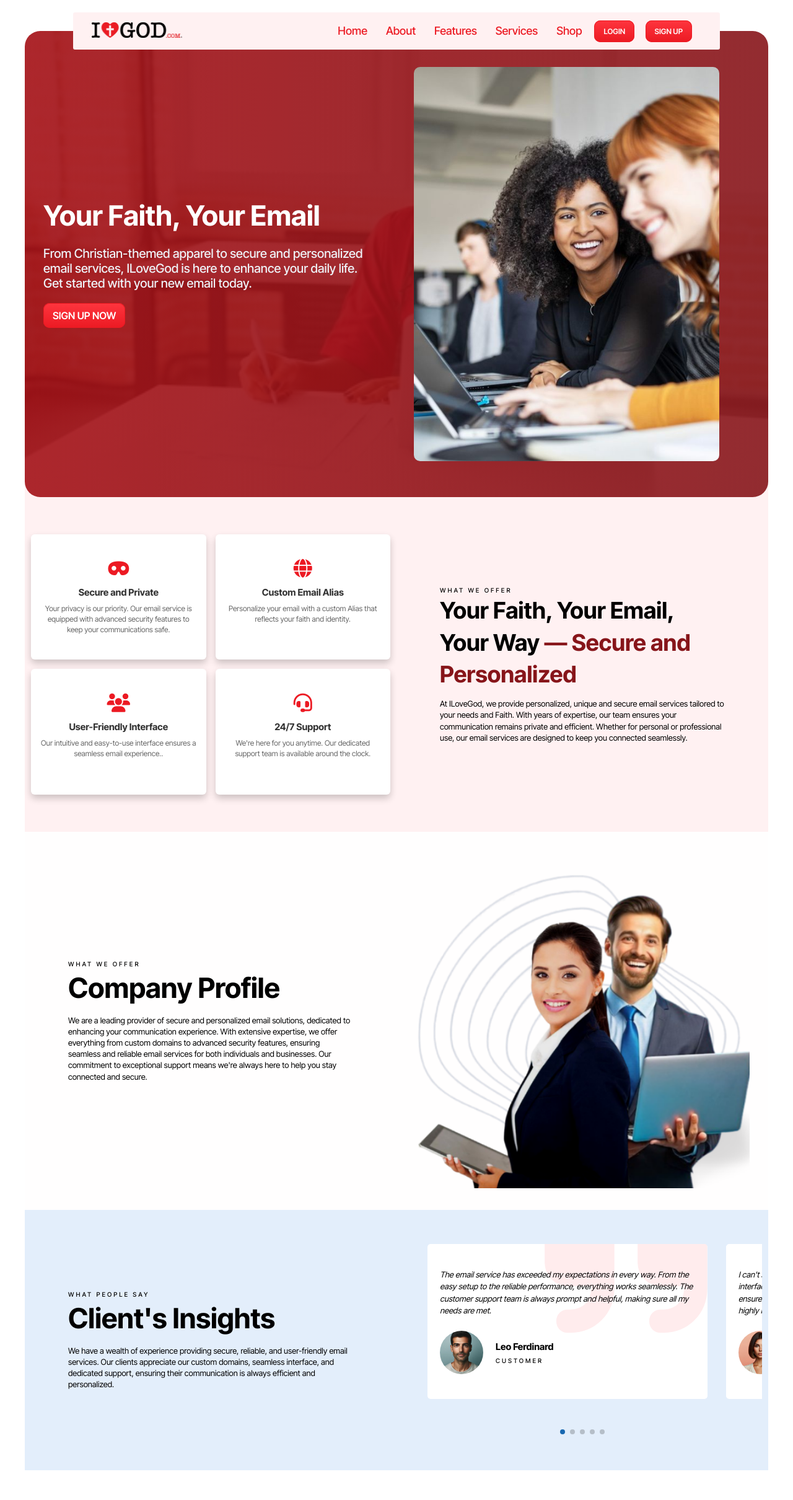
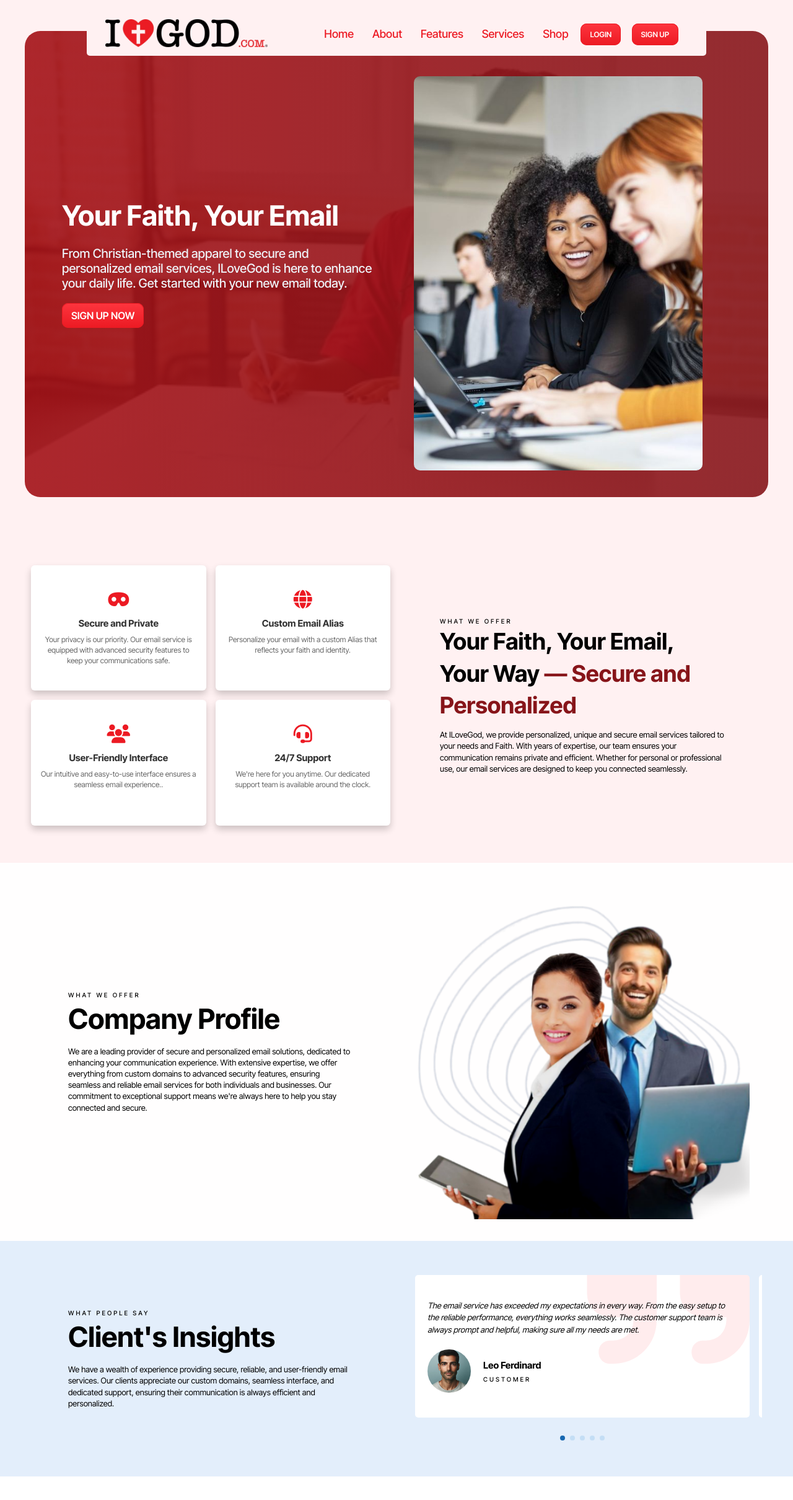
Before and after one commit to PraisesAmaiyo/ILoveGodShop, a website: page index.html in a window 1280 px wide. Shown: the whole page at 62% size. After the commit the page ends 2382 px from the top, so only its background shows below. Drawn offline with nearby package versions, Linux system fonts and the light colour scheme; some packages are replaced by stand-ins of ours; a script that the page names is missing.

Commit message:
Completed the slider Client Insight and General adjustment of the UI

```diff
--- a/JS/swiper.js
+++ b/JS/swiper.js
@@ -1,36 +1,11 @@
-// Testimonial;
 var swiper = new Swiper('.swiper-3', {
-  slidesPerView: 1.2,
-  spaceBetween: 30,
+  slidesPerView: 'auto',
+  spaceBetween: 15,
   freeMode: true,
-  //   centeredSlides: true,
+  centeredSlides: true,
   //   loop: true,
   pagination: {
     el: '.swiper-pagination',
     clickable: true,
   },
-  navigation: {
-    nextEl: '.swiper-button-next',
-    prevEl: '.swiper-button-prev',
-  },
-
-  //   autoplay: {
-  //     delay: 4000,
-  //     disableOnInteraction: false,
-  //   },
-
-  //   breakpoints: {
-  //     320: {
-  //       slidesPerView: 1,
-  //       spaceBetween: 15,
-  //     },
-  //     480: {
-  //       slidesPerView: 1.5,
-  //       spaceBetween: 20,
-  //     },
-  //     640: {
-  //       slidesPerView: 2,
-  //       spaceBetween: 30,
-  //     },
-  //   },
 });
--- a/index.html
+++ b/index.html
@@ -36,6 +36,9 @@
 <body class=" home">
    <main class="home-container">
 
+
+
+      <section class="section-hero">
          <header class="navigation-header">
             <a href="/index.html">
                <img class="logo" alt="ILoveGod logo" src="img/logo.png" />
@@ -70,7 +73,6 @@
 
          </header>
 
-      <section class="section-hero">
          <div class="hero">
             <div class="hero-text">
                <h1 class="hero-text-main">
@@ -94,6 +96,8 @@
       </section>
 
       <section class="section-features">
+         <div class="features-container">
+
             <div class="fill-space"></div>
             <div class="section-features__cards">
                <div class="feature-card">
@@ -107,7 +111,8 @@
                <div class="feature-card">
                   <i class="fa-solid fa-globe feature-card__icon"></i>
                   <h2 class="feature-card__title">Custom Email Alias</h2>
-               <span class="feature-card__text">Personalize your email with a custom Alias that reflects your faith and
+                  <span class="feature-card__text">Personalize your email with a custom Alias that reflects your faith
+                     and
                      identity.</span>
                </div>
 
@@ -136,16 +141,21 @@
                   </span>
                </h1>
 
-            <h5 class="feature-subtext">At ILoveGod, we provide personalized, unique and secure email services tailored
+               <h5 class="feature-subtext">At ILoveGod, we provide personalized, unique and secure email services
+                  tailored
                   to your needs and Faith.
                   With years of
                   expertise, our team ensures your communication remains private and efficient. Whether for personal or
                   professional use, our email services are designed to keep you connected seamlessly.
                </h5>
             </div>
+         </div>
       </section>
 
       <section class="section-abouts">
+
+         <div class="abouts-container">
+
 
             <div class="section-abouts__texts">
                <span class="tag">What we offer</span>
@@ -154,10 +164,13 @@
                   Company Profile
                </h1>
 
-            <h5 class="about-subtext">We are a leading provider of secure and personalized email solutions, dedicated to
+               <h5 class="about-subtext">We are a leading provider of secure and personalized email solutions, dedicated
+                  to
                   enhancing your communication experience. With extensive expertise, we offer everything from custom
-               domains to advanced security features, ensuring seamless and reliable email services for both individuals
-               and businesses. Our commitment to exceptional support means we're always here to help you stay connected
+                  domains to advanced security features, ensuring seamless and reliable email services for both
+                  individuals
+                  and businesses. Our commitment to exceptional support means we're always here to help you stay
+                  connected
                   and secure.
                </h5>
             </div>
@@ -165,9 +178,12 @@
             <div class="section-abouts_image">
                <img class="about-image" src="img/about-image-4.png" alt="Home image">
             </div>
+         </div>
       </section>
 
       <section class="section-testimonial">
+         <div class="testimonial-container">
+
 
             <div class="section-testimonial__texts">
                <span class="tag">What people say</span>
@@ -176,9 +192,11 @@
                   Client's Insights
                </h1>
 
-            <h5 class="testimonial-subtext">We have a wealth of experience providing secure, reliable, and user-friendly
+               <h5 class="testimonial-subtext">We have a wealth of experience providing secure, reliable, and
+                  user-friendly
                   email
-               services. Our clients appreciate our custom domains, seamless interface, and dedicated support, ensuring
+                  services. Our clients appreciate our custom domains, seamless interface, and dedicated support,
+                  ensuring
                   their communication is always efficient and personalized.
                </h5>
             </div>
@@ -192,7 +210,8 @@
 
                      <p class="client-comment">
                         The email service has exceeded my expectations in every way. From the easy setup to the reliable
-                     performance, everything works seamlessly. The customer support team is always prompt and helpful,
+                        performance, everything works seamlessly. The customer support team is always prompt and
+                        helpful,
                         making sure all my needs are met.
                      </p>
 
@@ -229,7 +248,8 @@
                      <i class="fas fa-quote-right quote"></i>
 
                      <p class="client-comment">
-                     I appreciate the level of security and privacy this email service offers. It's comforting to know
+                        I appreciate the level of security and privacy this email service offers. It's comforting to
+                        know
                         that my personal information is protected. The support team is also fantastic, always ready to
                         assist with any issues.
                      </p>
@@ -249,7 +269,8 @@
 
                      <p class="client-comment">
                         The 24/7 support is a game-changer for me. I often work late hours, and knowing that help is
-                     available anytime I need it is incredibly reassuring. The overall experience has been nothing short
+                        available anytime I need it is incredibly reassuring. The overall experience has been nothing
+                        short
                         of amazing
                      </p>
 
@@ -267,7 +288,8 @@
                      <i class="fas fa-quote-right quote"></i>
 
                      <p class="client-comment">
-                     The user-friendly interface makes managing my emails a breeze. Plus, the security features give me
+                        The user-friendly interface makes managing my emails a breeze. Plus, the security features give
+                        me
                         peace of mind knowing that my communications are safe. The support team is always there to help
                         whenever I need it.
                      </p>
@@ -282,11 +304,11 @@
                      </div>
                   </div>
 
-
-
+                  <!-- <div class="swiper-slide testimonial-item"></div> -->
                </div>
 
                <div class="swiper-pagination"></div>
+            </div>
          </div>
       </section>
 
--- a/sass/_home.scss
+++ b/sass/_home.scss
@@ -1,17 +1,15 @@
 body.home {
-   display: flex;
-   justify-content: center;
-   padding: 5rem 2rem;
+   // padding: 5rem 2rem;
 
    .home-container {
-      width: 120rem;
+      // width: 120rem;
       position: relative;
 
       .section-hero {
-         background-image: linear-gradient(to right, rgba($color-primary-800, .9), rgba($color-primary-900, .9)), url(../img/home.jpeg);
-         background-size: cover;
-         background-position: center;
-         border-radius: 25px;
+         background-color: $color-primary-50;
+         padding: 5rem 3rem;
+         position: relative;
+
          // display: grid;
          // grid-template-rows: 85vh;
          // padding: 6rem 4rem;
@@ -20,17 +18,26 @@ body.home {
          // @media only screen and (max-width:$bp-big) {
          //    grid-template-rows: 80vh;
          // }
-      }
+
 
          .hero {
-
+            padding: 0 3rem;
+            position: relative;
+            height: 94vh;
+            max-width: 120rem;
+            margin: 0 auto;
             text-align: center;
             display: grid;
             grid-template-columns: 1fr 1fr;
             gap: 1.5rem;
             align-items: center;
             justify-content: center;
-         height: 94vh;
+
+            background-image: linear-gradient(to right, rgba($color-primary-800, .9), rgba($color-primary-900, .9)), url(../img/home.jpeg);
+            background-size: cover;
+            background-position: center;
+            border-radius: 25px;
+
 
             // @media only screen and (max-width:$bp-big) {
             //    margin-top: 3rem;
@@ -141,6 +148,7 @@ body.home {
                height: 90%;
                width: 90%;
                padding: 2rem;
+               margin-top: 3rem;
                overflow: hidden;
                border-radius: 10px;
 
@@ -206,26 +214,33 @@ body.home {
                }
             }
          }
+      }
 
       .section-features {
          position: relative;
-         padding: 6rem 2rem;
+         padding: 6rem 3rem;
+         height: max-content;
          background-color: $color-primary-50;
+
+         .features-container {
+            max-width: 120rem;
+            padding-left: 2rem;
+            padding-right: 2rem;
+            margin: 0 auto;
             display: grid;
             grid-template-columns: repeat(2, 50%);
             gap: 2rem;
             justify-content: center;
             align-items: center;
-         height: max-content;
+         }
 
          .fill-space {
             position: absolute;
             top: -3rem;
             height: 3rem;
-            width: 100%;
+            max-width: 120rem;
             background-color: $color-primary-50;
             z-index: -9999;
-
          }
 
          &__cards {
@@ -312,15 +327,22 @@ body.home {
       }
 
       .section-abouts {
-         padding: 3rem 2rem;
+         padding: 3rem 3rem;
          // background-color: $color-grey-light-1;
          background-color: #fffefe;
+         height: max-content;
+
+         .abouts-container {
+            max-width: 120rem;
+            padding-left: 2rem;
+            padding-right: 2rem;
+            margin: 0 auto;
             display: grid;
             grid-template-columns: repeat(2, 50%);
             gap: 2rem;
             justify-content: center;
             align-items: center;
-         height: max-content;
+         }
 
          &_image {
             display: flex;
@@ -378,52 +400,20 @@ body.home {
       }
 
       .section-testimonial {
-         padding: 3rem 2rem;
+         padding: 3rem 3rem;
          background-color: $color-secondary-100;
+         height: max-content;
+
+         .testimonial-container {
+            max-width: 120rem;
+            padding-left: 2rem;
+            padding-right: 2rem;
+            margin: 0 auto;
             display: grid;
             grid-template-columns: repeat(2, 50%);
             gap: 2rem;
             justify-content: center;
             align-items: center;
-         height: max-content;
-
-         &_image {
-            display: flex;
-            align-items: center;
-            justify-content: center;
-            height: 100%;
-            width: 100%;
-            padding: .5rem 2rem;
-            overflow: hidden;
-            border-radius: 10px;
-
-            // @media only screen and (max-width:$bp-big) {
-            //    text-align: center;
-            //    padding-top: 4rem;
-            // }
-
-
-            .testimonial-image {
-               width: 100%;
-               height: 100%;
-               object-fit: cover;
-               object-position: center;
-               border-radius: 10px;
-
-               //    @media only screen and (max-width:$bp-larger) {
-               //       height: 50%
-               //    }
-
-               //    @media only screen and (max-width:$bp-big) {
-               //       width: 80%;
-               //    }
-
-               //    @media only screen and (max-width:$bp-small) {
-               //       width: 100%;
-               //    }
-               // }
-            }
-
          }
 
          &__texts {
--- a/sass/_nav.scss
+++ b/sass/_nav.scss
@@ -1,7 +1,8 @@
 .navigation-header {
    position: absolute;
-   top: -3rem;
+   top: 2rem;
    left: 50%;
+   z-index: 9999999;
    transform: translateX(-50%);
 
    // background-image: linear-gradient(to right, rgba($color-primary-light, 1), rgba($color-primary, .7));
@@ -9,13 +10,13 @@
    display: flex;
    justify-content: space-between;
    align-items: center;
-   height: 6rem;
-   padding: 0 3rem;
-   width: 87%;
-   border-radius: 3px;
+   height: 7rem;
+   width: 100rem;
+   padding: 2rem 3rem;
+   border-radius: 5px;
 
    .logo {
-      height: 2.5rem;
+      height: 4.5rem;
    }
 
    .main-nav-list {
--- a/sass/_swiper.scss
+++ b/sass/_swiper.scss
@@ -4,26 +4,22 @@ div.swiper-3 {
    height: auto;
    padding: 0 4rem 6rem 4rem;
 
+   position: relative;
+   padding-bottom: 4rem;
+   overflow: hidden;
 
-   .testimonial-slider {
-      position: relative;
-      padding-bottom: 4rem;
-      overflow: hidden;
 
-   }
 
    .testimonial-item {
       text-align: center;
       border: 0.1rem solid var(--grey);
       border-radius: 0.5rem;
       padding: 4rem 2rem;
+      height: auto;
+      width: 100%;
       background-color: $color-grey-light-1;
       position: relative;
       overflow: hidden;
-
-      &:hover {
-         border-color: var(--orange);
-      }
 
       .quote {
          position: absolute;
@@ -71,8 +67,15 @@ div.swiper-3 {
    .swiper-pagination {
       bottom: 0;
 
+      .swiper-pagination-bullet {
+         background: $color-secondary-400;
+         ;
+      }
+
       .swiper-pagination-bullet-active {
          background: $color-secondary-600;
       }
+
+
    }
 }
```
Also changed, not shown: css/style.css. Lines whose indentation alone changed are shown as unchanged.
